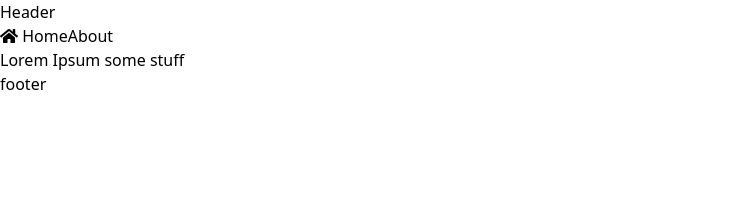
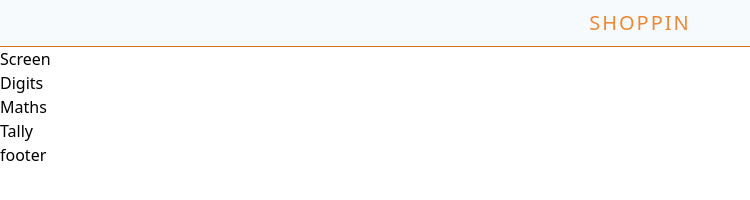
Before and after one commit to danferth/gatsby-shoppin, a Gatsby site: page / in a window 1280 px wide. Shown: the whole page, without its empty margins (0-750 px from the left). Built offline with nearby package versions, Linux system fonts and the light colour scheme; Gatsby itself is replaced by a stand-in of ours.

Commit message:
components set up everything basic skeleton

```diff
--- /dev/null
+++ b/src/components/digits.js
@@ -0,0 +1,11 @@
+import React from "react"
+
+const Digits = () => {
+  return (
+    <div className="digits">
+      <h5>Digits</h5>
+    </div>
+  )
+}
+
+export default Digits
--- a/src/components/header.js
+++ b/src/components/header.js
@@ -1,14 +1,14 @@
 import React from "react"
-import Nav from "./nav"
 import SEO from "./seo"
 import "../utils/fontawesome"
 
 const Header = props => {
   return (
-    <div className="header">
+    <div className="header py-2 bg-gray-100 border border-orange-600 border-2 border-t-0 border-l-0 border-r-0">
       <SEO title={props.title} description={props.description}></SEO>
-      <h1>Header</h1>
-      <Nav></Nav>
+      <h1 className="uppercase text-center text-orange-500 text-xl font-thin tracking-widest">
+        Shoppin
+      </h1>
     </div>
   )
 }
--- a/src/components/layout.js
+++ b/src/components/layout.js
@@ -1,12 +1,21 @@
 import React from "react"
 import Header from "./header"
 import Footer from "./footer"
+import Digits from "./digits"
+import Maths from "./maths"
+import Screen from "./screen"
+import Tally from "./tally"
 
 const Layout = props => {
   return (
     <div>
       <Header title={props.title} description={props.description}></Header>
-      <div className="layout">{props.children}</div>
+      <div className="App">
+        <Screen></Screen>
+        <Digits></Digits>
+        <Maths></Maths>
+        <Tally></Tally>
+      </div>
       <Footer></Footer>
     </div>
   )
--- /dev/null
+++ b/src/components/maths.js
@@ -0,0 +1,11 @@
+import React from "react"
+
+const Maths = () => {
+  return (
+    <div className="maths">
+      <h5>Maths</h5>
+    </div>
+  )
+}
+
+export default Maths
--- /dev/null
+++ b/src/components/screen.js
@@ -0,0 +1,11 @@
+import React from "react"
+
+const Screen = () => {
+  return (
+    <div className="screen">
+      <h5>Screen</h5>
+    </div>
+  )
+}
+
+export default Screen
--- /dev/null
+++ b/src/components/tally.js
@@ -0,0 +1,11 @@
+import React from "react"
+
+const Tally = () => {
+  return (
+    <div className="tally">
+      <h5>Tally</h5>
+    </div>
+  )
+}
+
+export default Tally
--- /dev/null
+++ b/src/pages/tally.js
@@ -0,0 +1,11 @@
+import React from "react"
+
+const TallyEdit = () => {
+  return (
+    <div className="tallyEdit">
+      <h5>TallyEdit</h5>
+    </div>
+  )
+}
+
+export default TallyEdit
```
